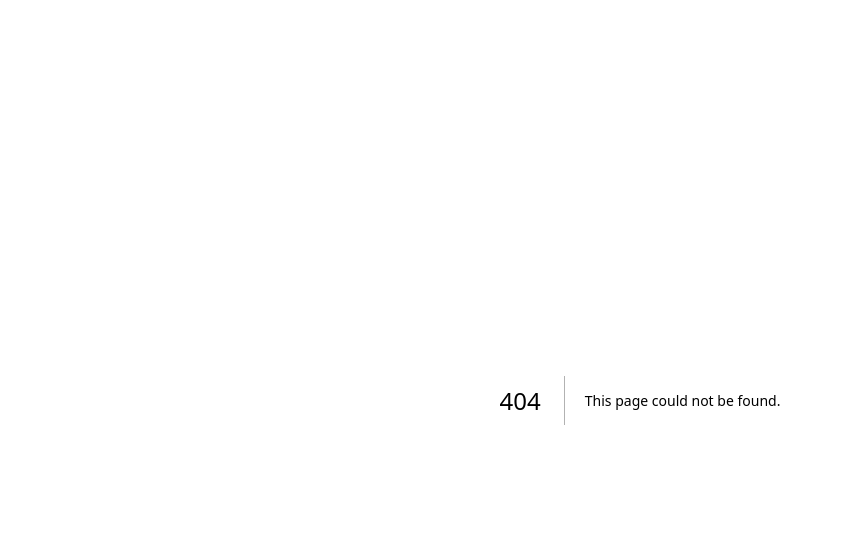
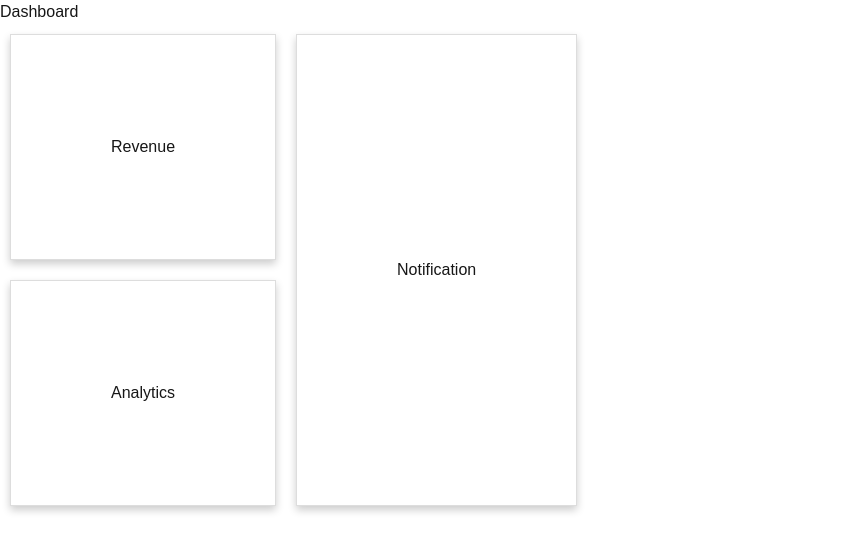
Before and after one commit to sahilt65/next-app, a Next.js app: page /dashboard in a window 1280 px wide. Before the commit this address had no page. Shown: the top 552 px of the page, without its empty margins (0-842 px from the left). Built offline with nearby package versions, Linux system fonts and the light colour scheme.

Commit message:
created a dashboard using parallel routes

```diff
--- /dev/null
+++ b/src/app/components/Card.tsx
@@ -0,0 +1,15 @@
+const Card = ({ children }: { children: React.ReactNode }) => {
+    const cardStyle = {
+      padding: "100px",
+      margin: "10px",
+      boxShadow: "0 4px 8px 0 rgba(0, 0, 0, 0.2)",
+      border: "1px solid #ddd",
+      display: "flex",
+      justifyContent: "center",
+      alignItems: "center",
+    };
+
+    return <div style={cardStyle}>{children}</div>;
+  };
+
+  export default Card;
--- /dev/null
+++ b/src/app/dashboard/@analytics/page.tsx
@@ -0,0 +1,10 @@
+import Card from '@/app/components/Card'
+import React from 'react'
+
+const Analytics = () => {
+  return (
+    <Card>Analytics</Card>
+  )
+}
+
+export default Analytics
--- /dev/null
+++ b/src/app/dashboard/@notification/page.tsx
@@ -0,0 +1,10 @@
+import Card from '@/app/components/Card'
+import React from 'react'
+
+const Notification = () => {
+  return (
+    <Card>Notification</Card>
+  )
+}
+
+export default Notification
--- /dev/null
+++ b/src/app/dashboard/@revenue/page.tsx
@@ -0,0 +1,10 @@
+import Card from '@/app/components/Card'
+import React from 'react'
+
+const Revenue = () => {
+  return (
+    <Card>Revenue</Card>
+  )
+}
+
+export default Revenue
--- /dev/null
+++ b/src/app/dashboard/layout.tsx
@@ -0,0 +1,25 @@
+export default function DashboardLayout({
+    children,
+    revenue,
+    notification,
+    analytics
+}: {
+    children : React.ReactNode
+    revenue : React.ReactNode
+    notification : React.ReactNode
+    analytics : React.ReactNode
+}){
+  return  (
+    <div>
+    <h1>{children}</h1>
+    <div style={{ display: "flex" }}>
+      <div style={{ display: "flex", flexDirection: "column" }}>
+        <div>{revenue}</div>
+        <div>{analytics}</div>
+      </div>
+      <div style={{ display: "flex", flex: 1 }}>{notification}</div>
+    </div>
+  </div>
+   )
+
+}
--- /dev/null
+++ b/src/app/dashboard/page.tsx
@@ -0,0 +1,9 @@
+import React from 'react'
+
+const Dashboard = () => {
+  return (
+    <div>Dashboard</div>
+  )
+}
+
+export default Dashboard
```
